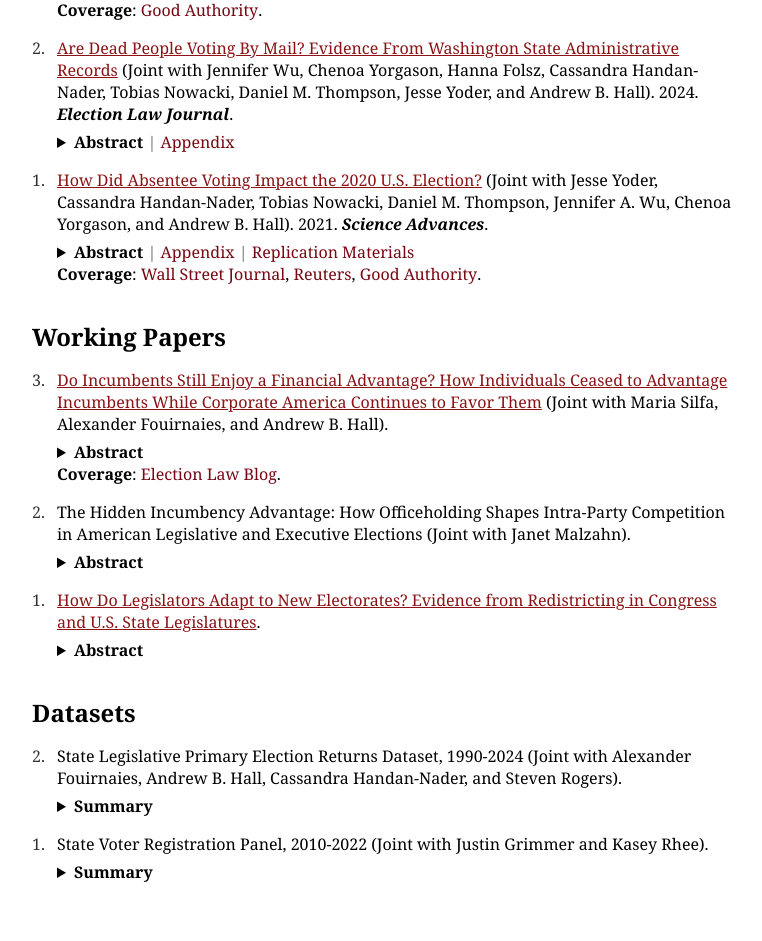
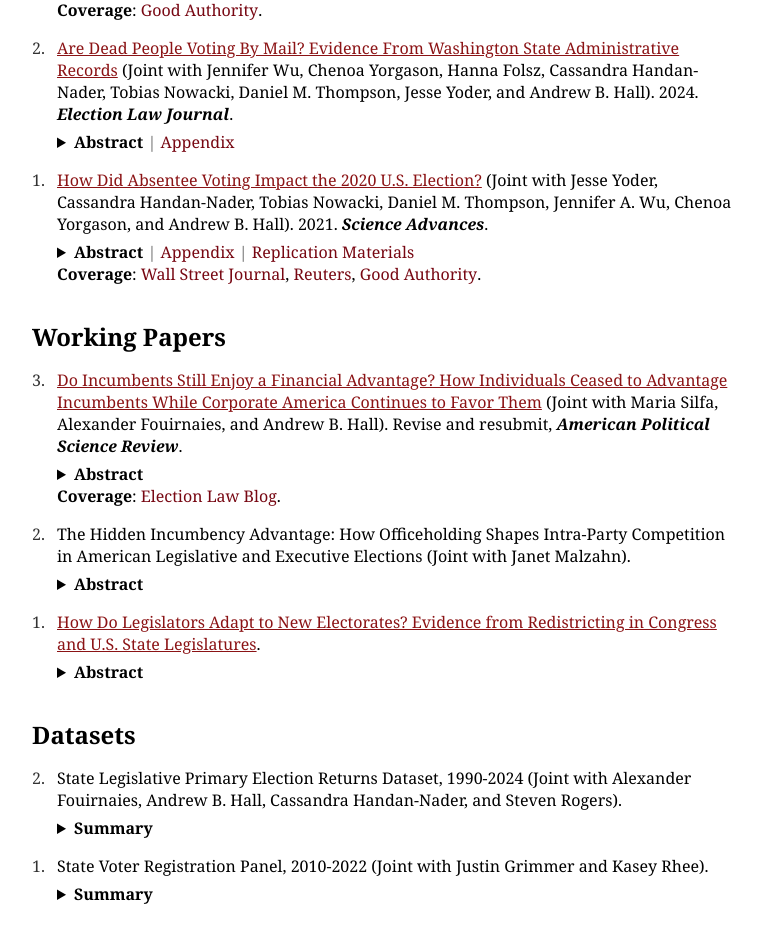
Before and after one commit to AndyMyersSkol/AndyMyersSkol.github.io, a Jekyll site: the page index.html, which Jekyll copies as it is, in a window 1280 px wide. Shown: the part 854-1795 px from the top of the page, without its empty margins (258-1020 px from the left). Built offline with Jekyll 4.4.1, drawn with Linux system fonts in a browser that asks for light colours; before the commit the page ends 1773 px from its top, so only the background shows below that.

Commit message:
Update index.html

```diff
--- a/index.html
+++ b/index.html
@@ -156,7 +156,7 @@ The 2020 U.S. election saw a record turnout, saw a huge increase in absentee vot
 
    <ul class="numbered publications">
         <li data-number="3">
-            <a target="_blank" class="bib" href="/myers_silfa_fouirnaies_hall_fin_inc_adv.pdf">Do Incumbents Still Enjoy a Financial Advantage? How Individuals Ceased to Advantage Incumbents While Corporate America Continues to Favor Them</a> (Joint with Maria Silfa, Alexander Fouirnaies, and Andrew B. Hall).
+            <a target="_blank" class="bib" href="/myers_silfa_fouirnaies_hall_fin_inc_adv.pdf">Do Incumbents Still Enjoy a Financial Advantage? How Individuals Ceased to Advantage Incumbents While Corporate America Continues to Favor Them</a> (Joint with Maria Silfa, Alexander Fouirnaies, and Andrew B. Hall). Revise and resubmit, <i><b>American Political Science Review</b></i>.
             <details class="abstract-container">
                 <summary>
                     <span>Abstract</span>
```
